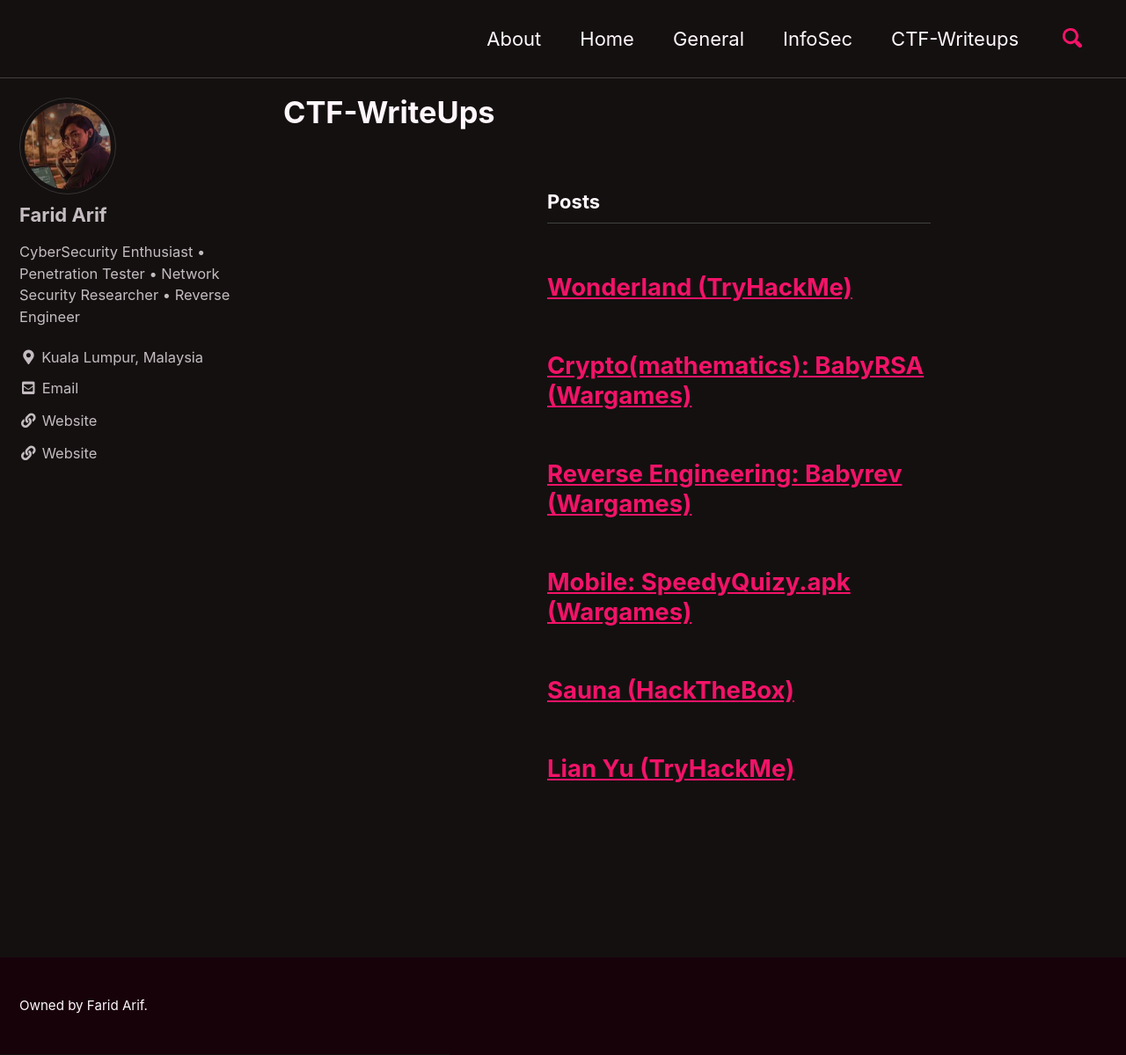
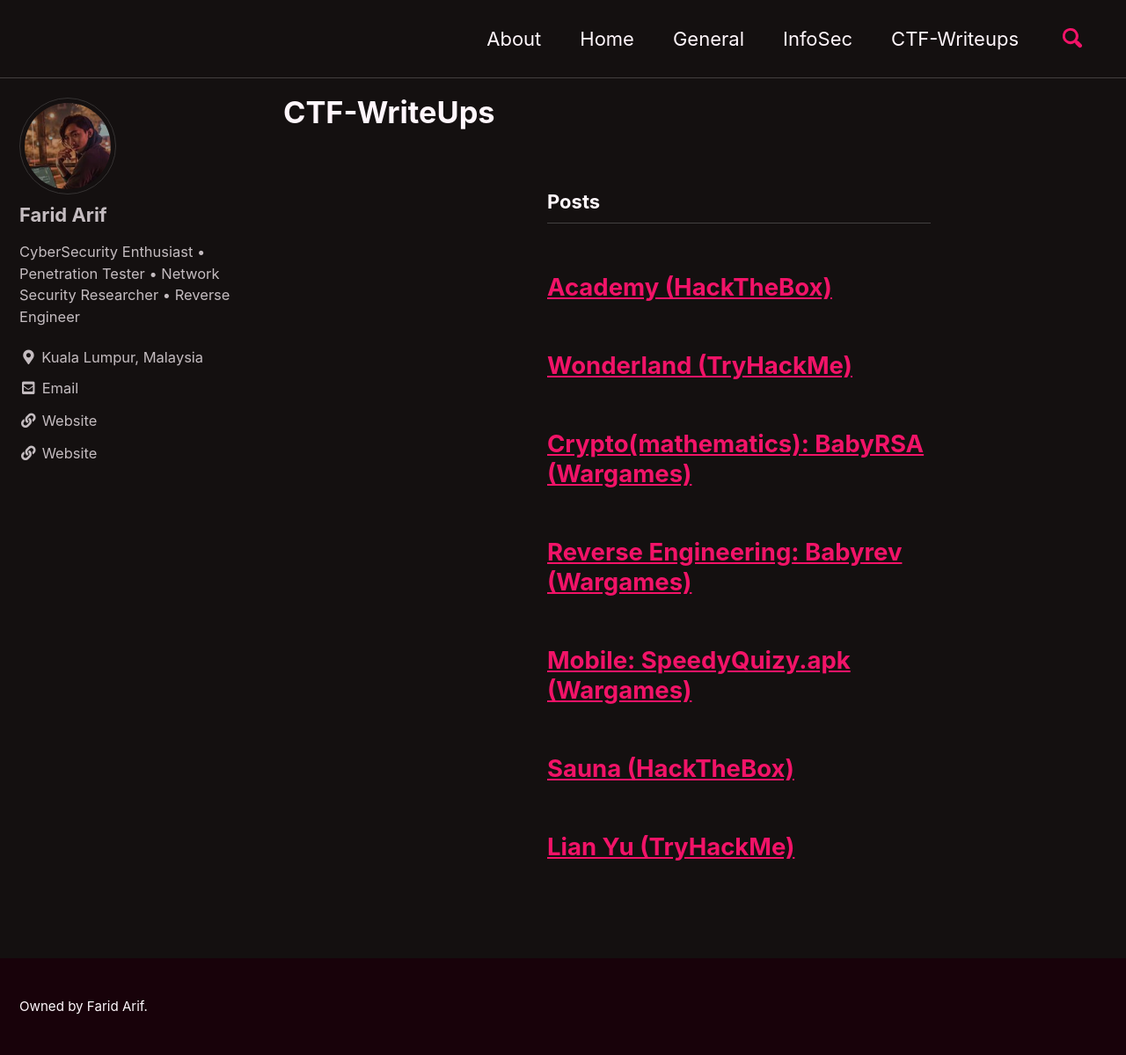
Before and after one commit to faridarif/faridarif.github.io, a Jekyll site: the page built from _pages/ctf-writeups.md, in a window 1280 px wide and 1199 px high. Shown: the whole window at 88% size. Built offline with Jekyll 4.4.1, drawn with Linux system fonts in a browser that asks for light colours; cached includes are drawn as plain includes.

Commit message:
Update ctf-writeups.md

```diff
--- a/_pages/ctf-writeups.md
+++ b/_pages/ctf-writeups.md
@@ -9,6 +9,14 @@ author_profile: true
  <h1 id="page-title" class="page__title"></h1>
  <h3 class="archive__subtitle">Posts</h3>
  <div class="entries-list">
+  <div class="list__item">
+   <article class="archive__item" itemscope="" itemtype="https://schema.org/CreativeWork">
+    <h2 class="archive__item-title no_toc" itemprop="headline">
+     <a href="/ctf-writeups/academy-htb/" rel="permalink">Academy (HackTheBox)</a>
+    </h2>
+    <p class="archive__item-excerpt" itemprop="description"></p>
+   </article>
+  </div>
   <div class="list__item">
    <article class="archive__item" itemscope="" itemtype="https://schema.org/CreativeWork">
     <h2 class="archive__item-title no_toc" itemprop="headline">
```
